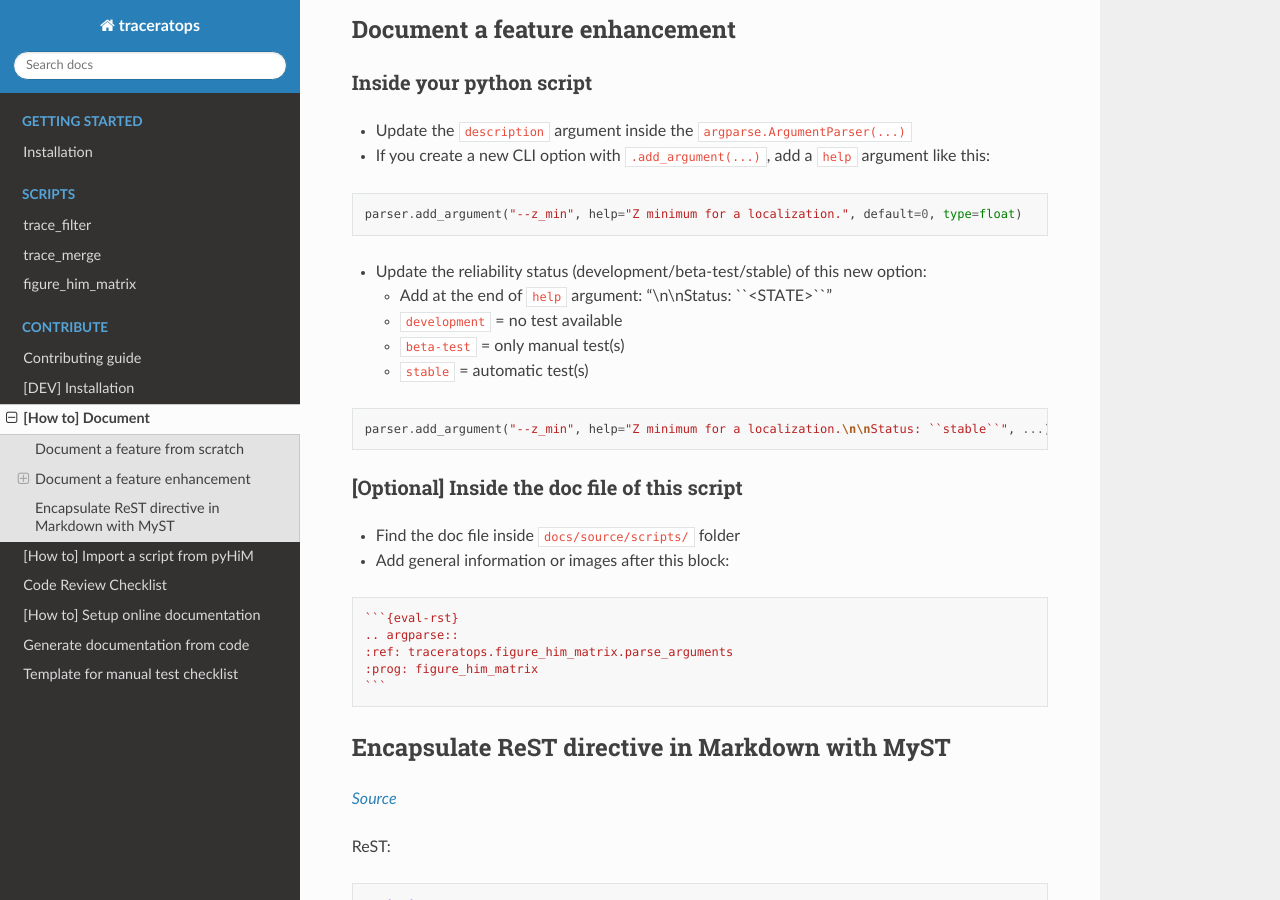
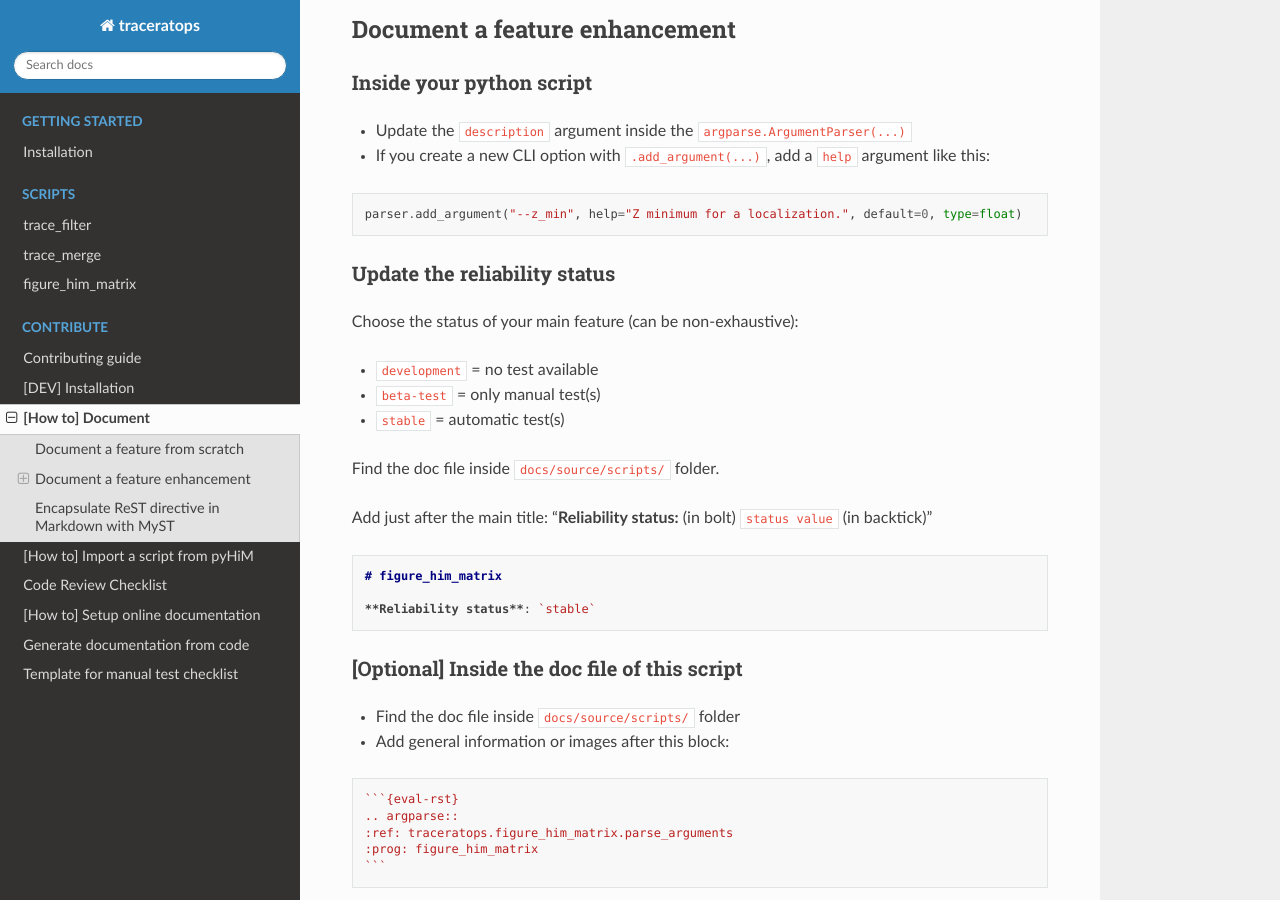
Before and after one commit to pyHi-M/traceratops, a Sphinx documentation site: the page built from docs/source/contribute/how_to_document.md, in a window 1280 px wide and 900 px high, scrolled down 421 px. Built offline with Sphinx 7.4.7 and the Read the Docs theme 3.1.0, drawn with Linux system fonts in a browser that asks for light colours.

Commit message:
doc: update template for reliability status

````diff
--- a/docs/source/contribute/how_to_document.md
+++ b/docs/source/contribute/how_to_document.md
@@ -17,13 +17,21 @@
 ```python
 parser.add_argument("--z_min", help="Z minimum for a localization.", default=0, type=float)
 ```
-- Update the reliability status (development/beta-test/stable) of this new option:
-    - Add at the end of `help` argument: "\n\nStatus: \`\`\<STATE\>\`\`"
-    - `development` = no test available
-    - `beta-test` = only manual test(s)
-    - `stable` = automatic test(s)
-```python
-parser.add_argument("--z_min", help="Z minimum for a localization.\n\nStatus: ``stable``", ...)
+
+### Update the reliability status
+
+Choose the status of your main feature (can be non-exhaustive):
+- `development` = no test available
+- `beta-test` = only manual test(s)
+- `stable` = automatic test(s)
+
+Find the doc file inside `docs/source/scripts/` folder.
+
+Add just after the main title: "**Reliability status:** (in bolt) `status value` (in backtick)"
+```markdown
+# figure_him_matrix
+
+**Reliability status**: `stable`
 ```
 
 ### [Optional] Inside the doc file of this script
````
Also changed, not shown: .github/PULL_REQUEST_TEMPLATE.md.
